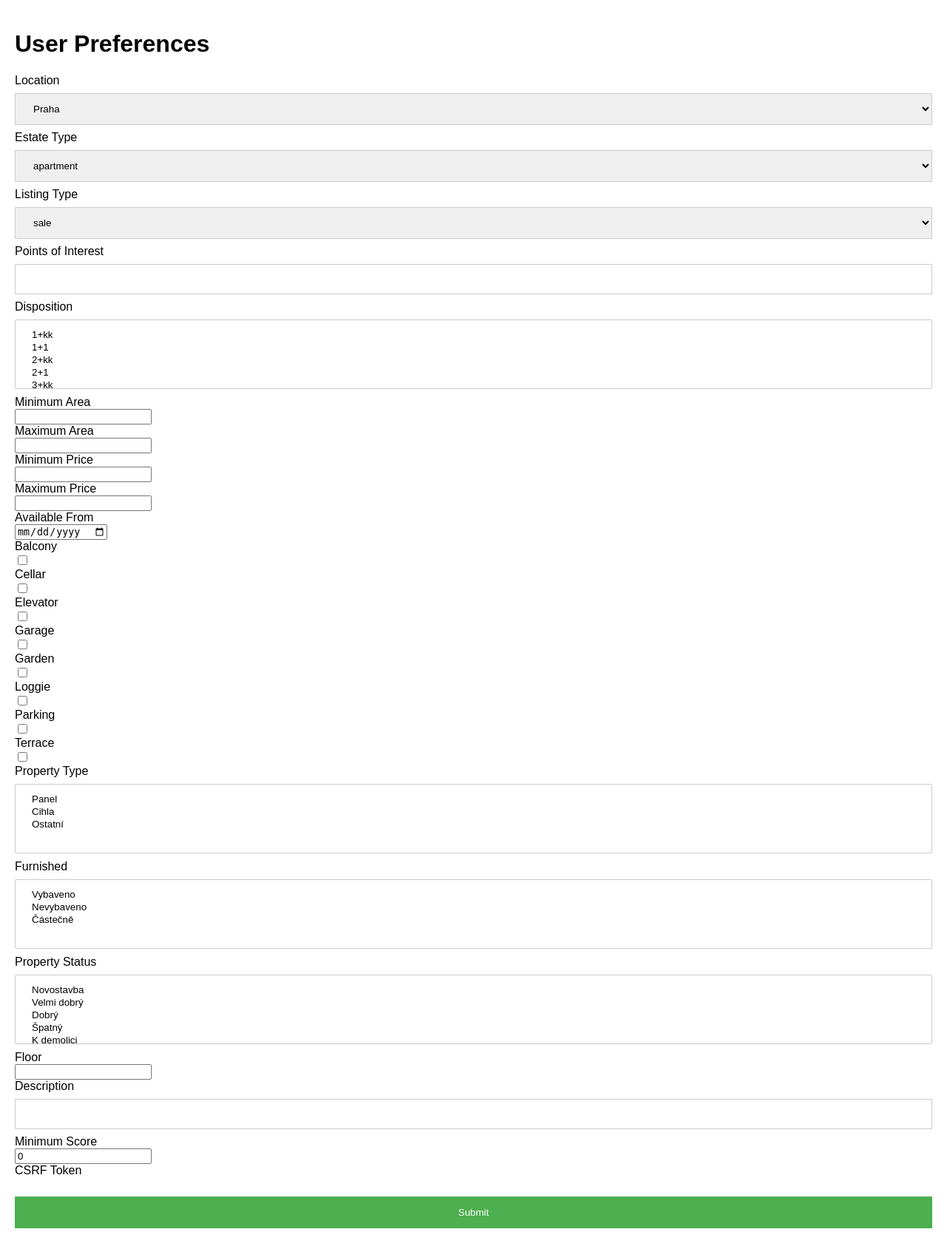
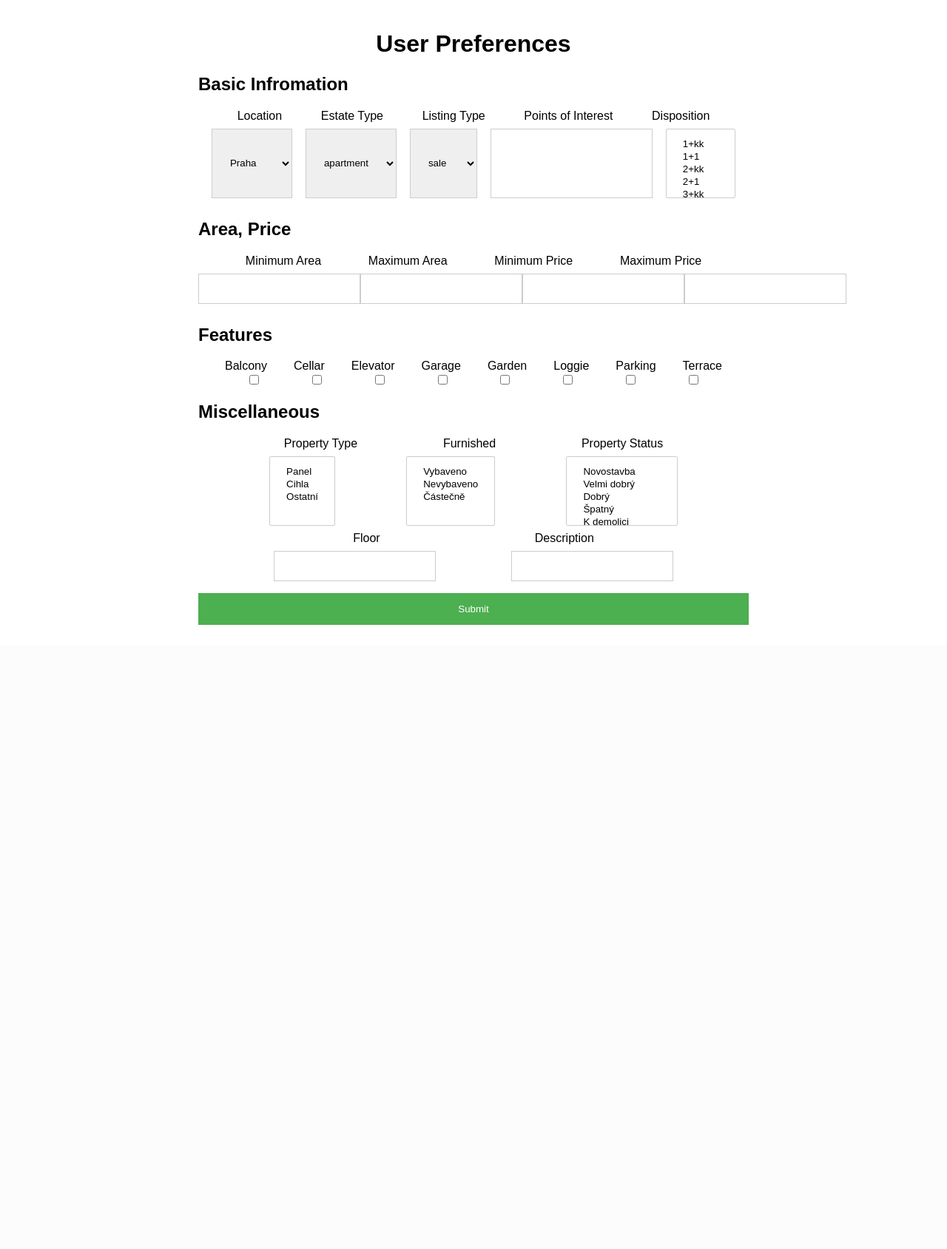
Before and after one commit to adamhradil/thesis, a Flask app: page /preferences in a window 1280 px wide. Shown: the part 38-1727 px from the top of the page at 74% size. After the commit the page ends 883 px from the top, so only its background shows below. Run offline with Flask 3, Linux system fonts and the light colour scheme; parts of the project's set-up code (start-up, migrations or seed data) failed here and were passed over.

Commit message:
make preferences nicer

```diff
--- a/forms.py
+++ b/forms.py
@@ -6,7 +6,6 @@ from wtforms import (
     BooleanField,
     SubmitField,
     SelectMultipleField,
-    DateField,
 )
 from wtforms.validators import DataRequired, Optional
 from disposition import Disposition
@@ -25,27 +24,24 @@ class UserPreferencesForm(FlaskForm):
     listing_type = SelectField(
         "Listing Type", validators=[DataRequired()], choices=["sale", "price"]
     )
-    points_of_interest = StringField("Points of Interest", validators=[Optional()])
+    points_of_interest = StringField("Points of Interest")
     disposition = SelectMultipleField(
         "Disposition",
         choices=[(disposition.value) for disposition in Disposition],
         validators=[Optional()],
     )
-    min_area = IntegerField("Minimum Area", validators=[Optional()])
-    max_area = IntegerField("Maximum Area", validators=[Optional()])
-    min_price = IntegerField("Minimum Price", validators=[Optional()])
-    max_price = IntegerField("Maximum Price", validators=[Optional()])
-    available_from = DateField(
-        "Available From", format="%Y-%m-%d", validators=[Optional()]
-    )
-    balcony = BooleanField("Balcony", validators=[Optional()])
-    cellar = BooleanField("Cellar", validators=[Optional()])
-    elevator = BooleanField("Elevator", validators=[Optional()])
-    garage = BooleanField("Garage", validators=[Optional()])
-    garden = BooleanField("Garden", validators=[Optional()])
-    loggie = BooleanField("Loggie", validators=[Optional()])
-    parking = BooleanField("Parking", validators=[Optional()])
-    terrace = BooleanField("Terrace", validators=[Optional()])
+    min_area = IntegerField("Minimum Area")
+    max_area = IntegerField("Maximum Area")
+    min_price = IntegerField("Minimum Price")
+    max_price = IntegerField("Maximum Price")
+    balcony = BooleanField("Balcony")
+    cellar = BooleanField("Cellar")
+    elevator = BooleanField("Elevator")
+    garage = BooleanField("Garage")
+    garden = BooleanField("Garden")
+    loggie = BooleanField("Loggie")
+    parking = BooleanField("Parking")
+    terrace = BooleanField("Terrace")
     type = SelectMultipleField(
         "Property Type",
         choices=[(type.value) for type in PropertyType],
@@ -61,7 +57,6 @@ class UserPreferencesForm(FlaskForm):
         choices=[(status.value) for status in PropertyStatus],
         validators=[Optional()],
     )
-    floor = IntegerField("Floor", validators=[Optional()])
-    description = StringField("Description", validators=[Optional()])
+    floor = IntegerField("Floor")
+    description = StringField("Description")
     submit = SubmitField("Submit")
-    min_score = IntegerField("Minimum Score", validators=[Optional()])
--- a/templates/base.html
+++ b/templates/base.html
@@ -46,8 +46,12 @@
         margin-top: 20px;
     }
 
-    input[type="text"], select {
-        width: 100%;
+    .center-text {
+        text-align: center;
+    }
+
+    input[type="text"], input[type="number"], select {
+        width: fit-content;
         padding: 12px 20px;
         margin: 8px 0;
         display: inline-block;
@@ -72,6 +76,30 @@
     .error {
         color: red;
     }
+
+    .preferences {
+        margin-left: 20%;
+        margin-right: 20%;
+    }
+
+    .form-row {
+        display: flex;
+        justify-content: space-evenly;
+    }
+
+    .form-group {
+        flex: 1;
+        margin-right: 20px;
+    }
+
+    .form-group:last-child {
+        margin-right: 0;
+    }
+
+    .full-width {
+        width: 100%;
+    }
+
 </style>
 
 <body>
--- a/templates/preferences.html
+++ b/templates/preferences.html
@@ -1,24 +1,120 @@
 {% extends "base.html" %}
 
+{% set group1 = "location",
+    "estate_type",
+    "listing_type",
+    "points_of_interest",
+    "disposition" %}
+
+{% set group2 = "min_area",
+    "max_area",
+    "min_price",
+    "max_price" %}
+
+{% set group3 = "balcony",
+    "cellar",
+    "elevator",
+    "garage",
+    "garden",
+    "loggie",
+    "parking",
+    "terrace" %}
+
+{% set group4 = "type",
+    "furnished",
+    "status",
+    "floor",
+    "description" %}
+
+{% set groups = group1, group2, group3, group4 %}
 {% block content %}
-    <h1>User Preferences</h1>
-    <form action="" method="post" novalidate>
+    <h1 class="center-text">User Preferences</h1>
+    <form class="preferences" action="" method="post" novalidate>
         {{ form.hidden_tag() }}
-        {% for field in form %}
-            {% if field.type != "SubmitField" %}
-                <div class="form-group">
-                    {{ field.label }}<br>
-                    {{ field(class="form-control") }}<br>
-                    {% if field.errors %}
-                        <ul class="errors">
-                            {% for error in field.errors %}
-                                <li>{{ error }}</li>
-                            {% endfor %}
-                        </ul>
-                    {% endif %}
-                </div>
-            {% endif %}
-        {% endfor %}
+
+        <div class="full-width">
+            <h2>Basic Infromation</h2>
+        </div>
+        <div class="form-row">
+            {{ form[group1[0]].label }}
+            {{ form[group1[1]].label }}
+            {{ form[group1[2]].label }}
+            {{ form[group1[3]].label }}
+            {{ form[group1[4]].label }}
+        </div>
+        <div class="form-row">
+            {{ form[group1[0]](class="form-control") }}
+            {{ form[group1[1]](class="form-control") }}
+            {{ form[group1[2]](class="form-control") }}
+            {{ form[group1[3]](class="form-control") }}
+            {{ form[group1[4]](class="form-control") }}
+        </div>
+
+        <div class="full-width">
+            <h2>Area, Price</h2>
+        </div>
+        <div class="form-row">
+            {{ form[group2[0]].label }}
+            {{ form[group2[1]].label }}
+            {{ form[group2[2]].label }}
+            {{ form[group2[3]].label }}
+        </div>
+        <div class="form-row">
+            {{ form[group2[0]](class="form-control") }}
+            {{ form[group2[1]](class="form-control") }}
+            {{ form[group2[2]](class="form-control") }}
+            {{ form[group2[3]](class="form-control") }}
+        </div>
+
+
+        <div class="full-width">
+            <h2>Features</h2>
+        </div>
+        <div class="form-row">
+            {{ form[group3[0]].label }}
+            {{ form[group3[1]].label }}
+            {{ form[group3[2]].label }}
+            {{ form[group3[3]].label }}
+            {{ form[group3[4]].label }}
+            {{ form[group3[5]].label }}
+            {{ form[group3[6]].label }}
+            {{ form[group3[7]].label }}
+        </div>
+        <div class="form-row">
+            {{ form[group3[0]](class="form-control") }}
+            {{ form[group3[1]](class="form-control") }}
+            {{ form[group3[2]](class="form-control") }}
+            {{ form[group3[3]](class="form-control") }}
+            {{ form[group3[4]](class="form-control") }}
+            {{ form[group3[5]](class="form-control") }}
+            {{ form[group3[6]](class="form-control") }}
+            {{ form[group3[7]](class="form-control") }}
+        </div>
+
+        <div class="full-width">
+            <h2>Miscellaneous</h2>
+        </div>
+        <div class="form-row">
+            {{ form[group4[0]].label }}
+            {{ form[group4[1]].label }}
+            {{ form[group4[2]].label }}
+        </div>
+        <div class="form-row">
+            {{ form[group4[0]](class="form-control") }}
+            {{ form[group4[1]](class="form-control") }}
+            {{ form[group4[2]](class="form-control") }}
+        </div>
+        <div class="form-row">
+
+            {{ form[group4[3]].label }}
+            {{ form[group4[4]].label }}
+        </div>
+        <div class="form-row">
+
+            {{ form[group4[3]](class="form-control") }}
+            {{ form[group4[4]](class="form-control") }}
+        </div>
+
         <div class="form-group">
             {{ form.submit(class="btn btn-primary") }}
         </div>
--- a/user_preferences.py
+++ b/user_preferences.py
@@ -72,8 +72,6 @@ class UserPreferences:
         self.weight_parking: None | float = 1
         self.weight_poi_distance: None | float = 1
 
-        self.min_score: None | int = 0
-
     # initialize class from json
     @classmethod
     def from_dict(cls, data):
@@ -145,7 +143,6 @@ class UserPreferences:
             "weight_garage": self.weight_garage,
             "weight_parking": self.weight_parking,
             "weight_poi_distance": self.weight_poi_distance,
-            "min_score": self.min_score,
         }
 
     def filter_listings(self, df: pd.DataFrame) -> pd.DataFrame:
@@ -315,7 +312,4 @@ class UserPreferences:
             {v: k for k, v in disposition_mapping.items()}
         )
 
-        if self.min_score:
-            df = df[df["score"] >= self.min_score / 100]
-
         return df
```
